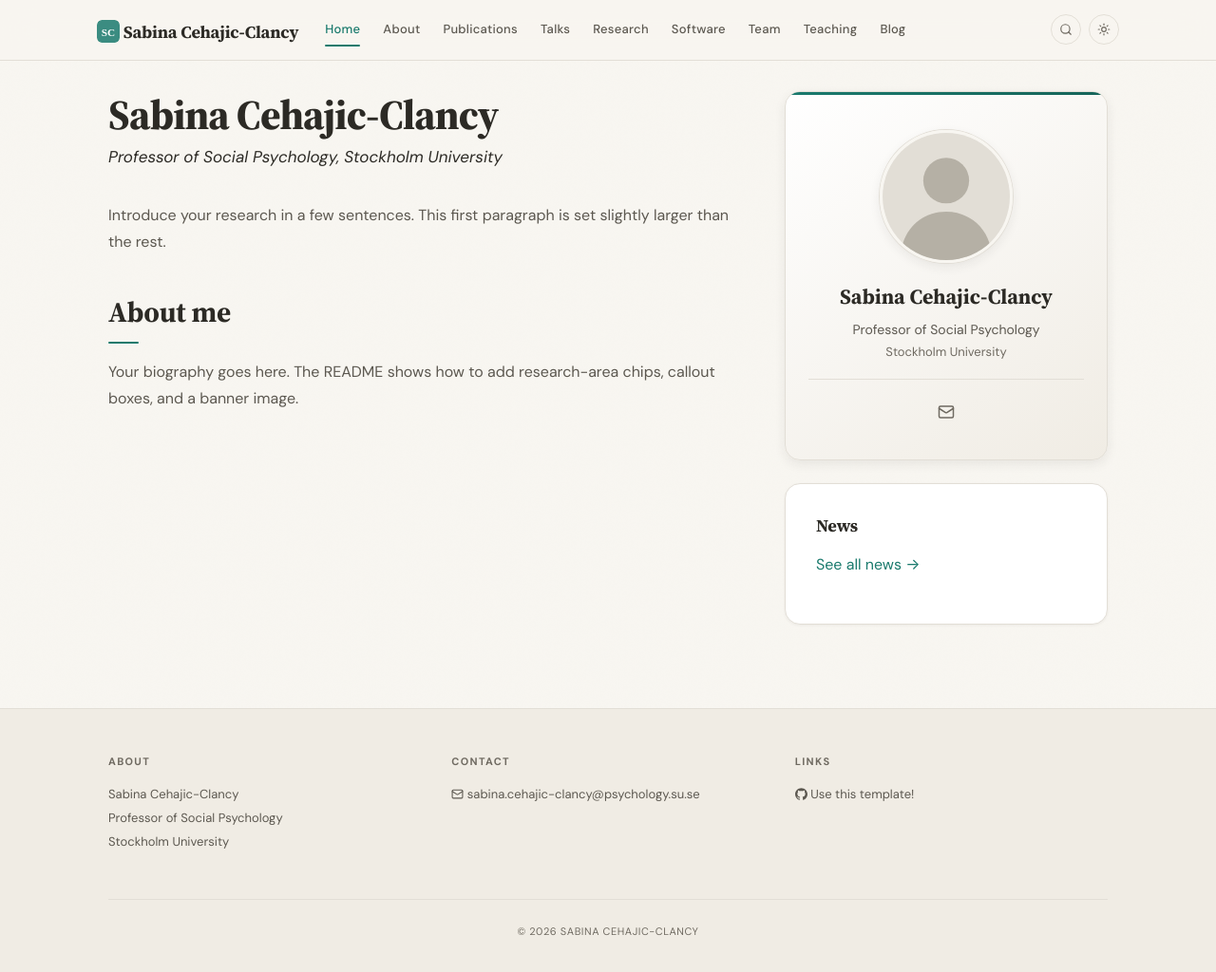
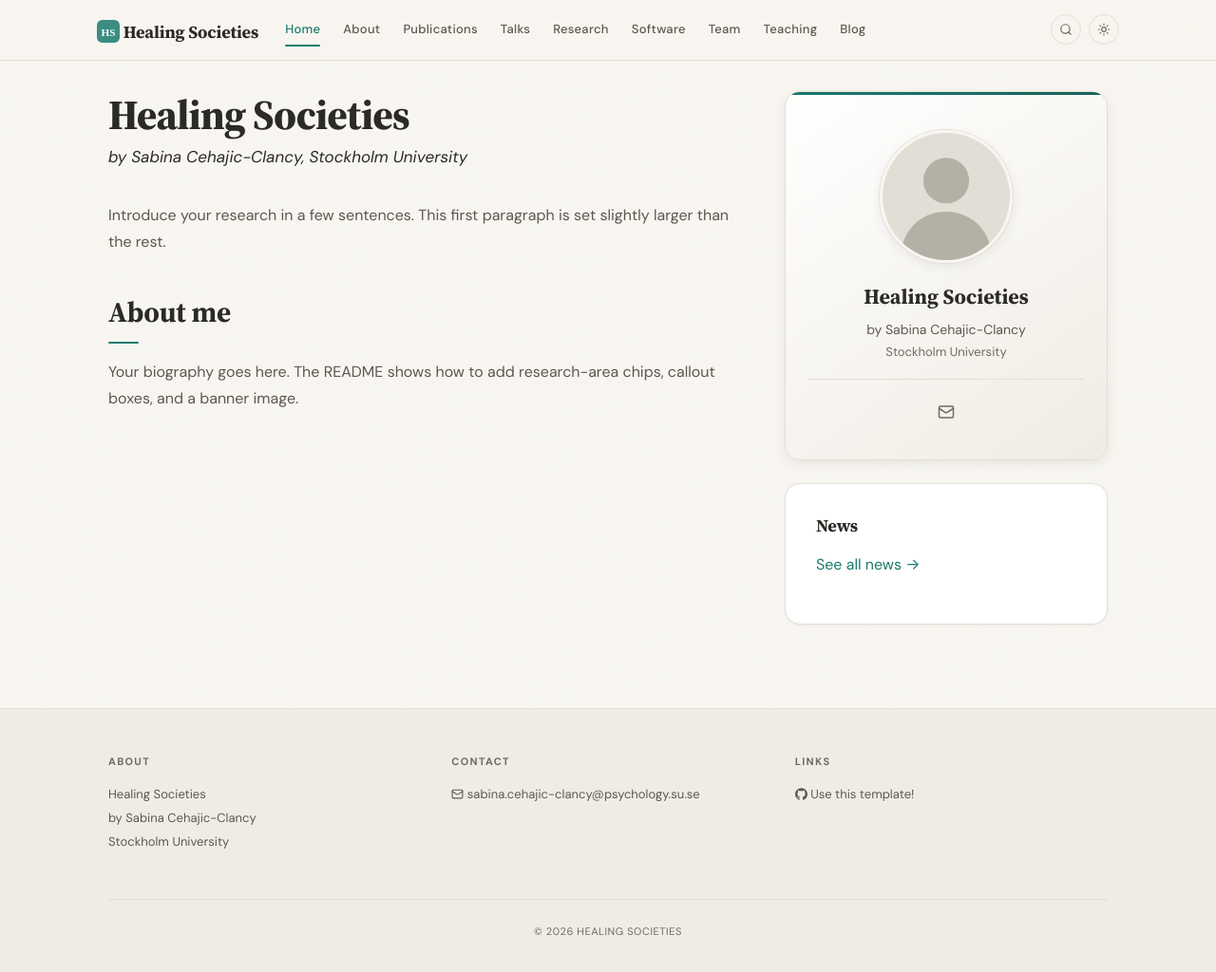
Before and after one commit to yuricipriano02/healingsocieties, a Jekyll site: the page built from _pages/home.md, in a window 1280 px wide. Shown: the whole page at 95% size. Built offline with Jekyll 4.4.1, drawn with Linux system fonts in a browser that asks for light colours.

Commit message:
Update name and title in _config.yml

```diff
--- a/_config.yml
+++ b/_config.yml
@@ -1,8 +1,8 @@
 # ============================================================
 # STEP 1: Your Identity (required)
 # ============================================================
-name: "Sabina Cehajic-Clancy"
-title: "Professor of Social Psychology"
+name: "Healing Societies"
+title: "by Sabina Cehajic-Clancy"
 institution: "Stockholm University"
 email: sabina.cehajic-clancy@psychology.su.se
 photo: placeholder.svg  # place your photo in images/ and update this
```
